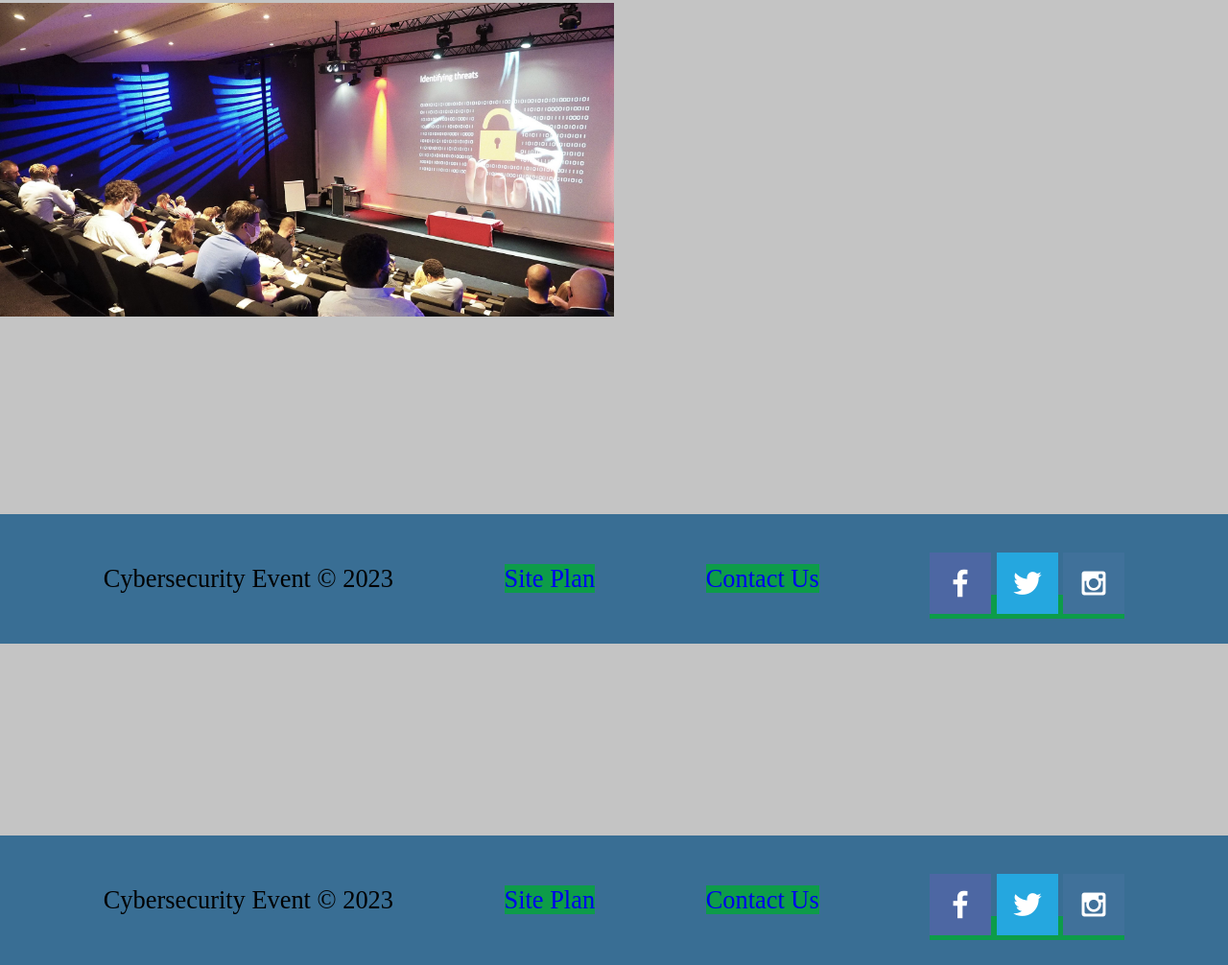
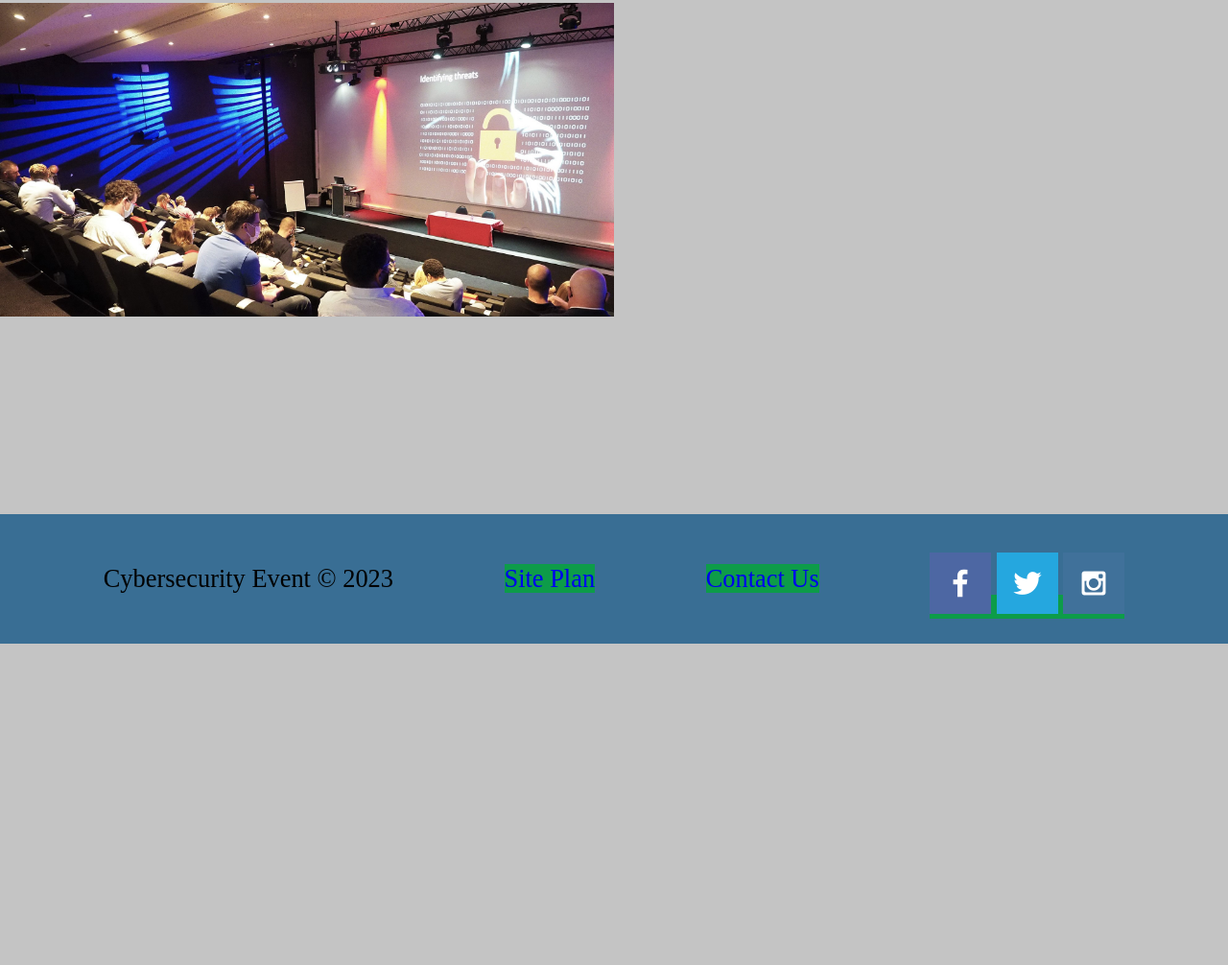
Before and after one commit to adrian00789/wdd--130, a plain HTML site: page cybersecurity-event/registration.html in a window 1280 px wide. Shown: the part 737-1743 px from the top of the page at 96% size. After the commit the page ends 1408 px from the top, so only its background shows below. Drawn offline with Linux system fonts and the light colour scheme.

Commit message:
12 Week Fix 3

```diff
--- a/cybersecurity-event/registration.html
+++ b/cybersecurity-event/registration.html
@@ -54,25 +54,3 @@
 </body>
 
 </html>
-
-            </main>
-        <footer>
-            <p>Cybersecurity Event &copy; 2023</p>
-            <p><a href="site-plan.html" target="_blank">Site Plan</a></p>
-            <p><a href="contactus.html">Contact Us</a></p>
-            <div class="social">
-                <a href="https://facebook.com" target="_blank">
-                    <img src="images/facebook_icon.png" alt="fb icon">
-                </a>
-                <a href="https://twitter.com" target="_blank">
-                    <img src="images/twitter_icon.png" alt="twitter icon">
-                </a>
-                <a href="https://instagram.com" target="_blank">
-                    <img src="images/instagram_icon.png" alt="instagram icon">
-                </a>
-            </div>
-        </footer>
-    </div>
-</body>
-
-</html>
```
